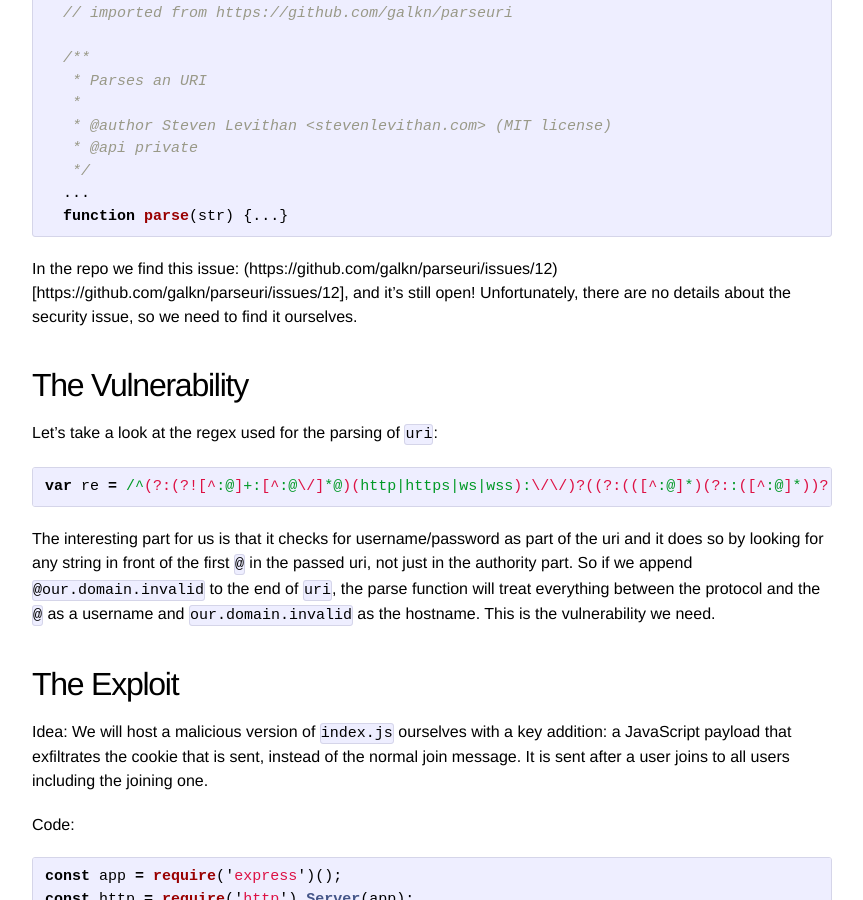
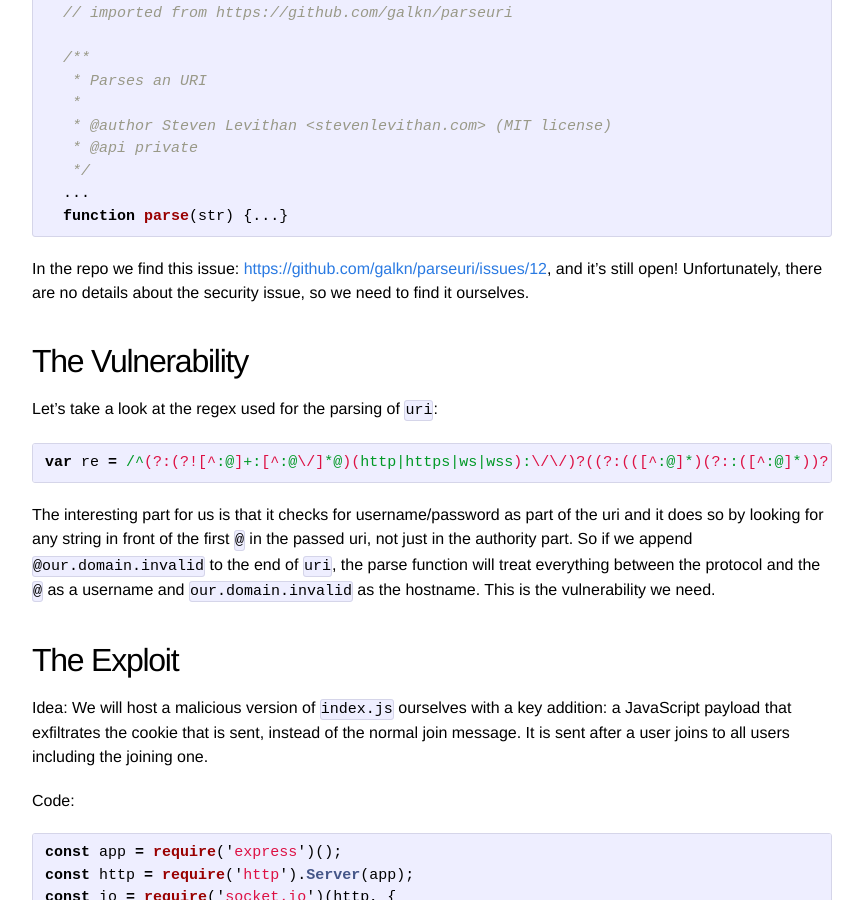
Before and after one commit to kitctf/www, a Jekyll site: the page built from _posts/2023-01-16-rwctf2023-chatuwu.md, in a window 1280 px wide and 900 px high, scrolled down 1834 px. Shown: the whole window, without its empty margins (208-1071 px from the left). Built offline with Jekyll 4.4.1, drawn with Linux system fonts in a browser that asks for light colours.

Commit message:
Fix chat uwu writeup issue url

````diff
--- a/_posts/2023-01-16-rwctf2023-chatuwu.md
+++ b/_posts/2023-01-16-rwctf2023-chatuwu.md
@@ -74,7 +74,7 @@ Looks promising. We can completely control `uri` except for the leading `/`. Let
   function parse(str) {...}
 ```
 
-In the repo we find this issue: (https://github.com/galkn/parseuri/issues/12)[https://github.com/galkn/parseuri/issues/12], and it's still open! Unfortunately, there are no details about the security issue, so we need to find it ourselves.
+In the repo we find this issue: [https://github.com/galkn/parseuri/issues/12](https://github.com/galkn/parseuri/issues/12), and it's still open! Unfortunately, there are no details about the security issue, so we need to find it ourselves.
 
 ## The Vulnerability
 
````
